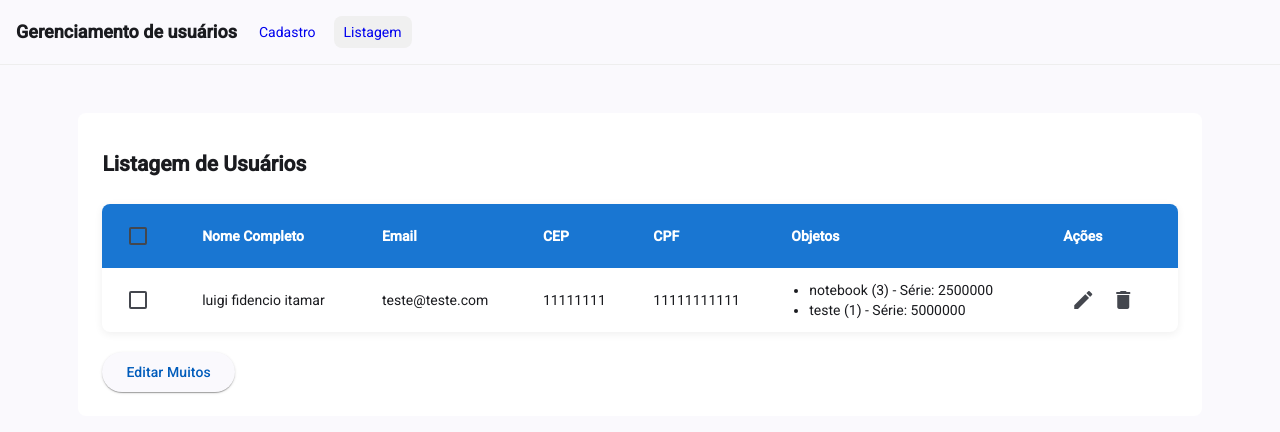
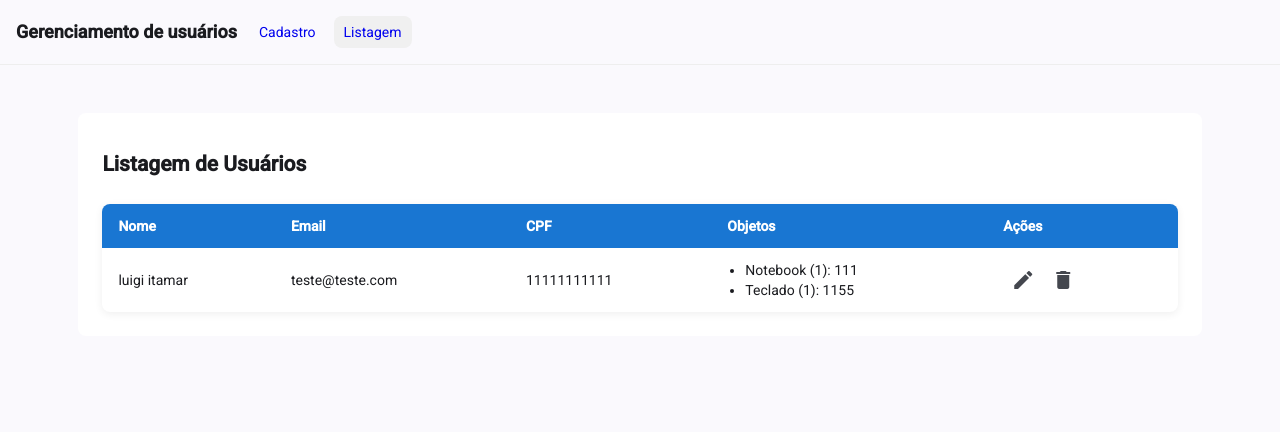
Before and after one commit to LuigiItamar/Projeto-Formulario-Angular, an Angular app in the folder cadastro-usuarios/: page /usuarios in a window 1280 px wide. Shown: the top 432 px of the page. Built offline with nearby package versions, Linux system fonts and the light colour scheme; data requests are answered from the project's data file.

Commit message:
Implementação API Cep

```diff
--- a/cadastro-usuarios/db.json
+++ b/cadastro-usuarios/db.json
@@ -2,24 +2,30 @@
   "usuarios": [
     {
       "nome": "luigi",
-      "nomeMeio": "fidencio",
+      "nomeMeio": "teste",
       "sobrenome": "itamar",
       "email": "teste@teste.com",
-      "cep": "11111111",
+      "cep": "37060130",
       "cpf": "11111111111",
       "objetos": [
         {
-          "nome": "notebook",
-          "quantidade": 3,
-          "nSerie": "2500000"
+          "tipoProduto": "Notebook",
+          "quantidade": 1,
+          "nSerie": [
+            "111"
+          ]
         },
         {
-          "nome": "teste",
+          "tipoProduto": "Teclado",
           "quantidade": 1,
-          "nSerie": "5000000"
+          "nSerie": [
+            "1155"
+          ]
         }
       ],
-      "id": "d415"
+      "endereco": "Rua Paul P. Harris",
+      "cidadeEstado": "Varginha / MG",
+      "id": "6fc3"
     }
   ]
 }
--- a/cadastro-usuarios/src/app/components/modals/confirmar-dialog.component.ts
+++ b/cadastro-usuarios/src/app/components/modals/confirmar-dialog.component.ts
@@ -10,7 +10,7 @@ import { MatButtonModule } from '@angular/material/button';
   template: `
     <ng-container *ngIf="!data?.mensagem">
       <h2 mat-dialog-title>Confirmação</h2>
-      <mat-dialog-content>Tem certeza que deseja cadastrar?</mat-dialog-content>
+      <mat-dialog-content>Tem certeza que deseja {{ isEdicao ? 'cadastrar usuário?' : 'atualizar usuário?' }}</mat-dialog-content>
       <mat-dialog-actions align="end">
         <button mat-button mat-dialog-close="false">Cancelar</button>
         <button mat-raised-button color="primary" [mat-dialog-close]="true">Confirmar</button>
@@ -30,4 +30,8 @@ export class ConfirmarDialogComponent {
     public dialogRef: MatDialogRef<ConfirmarDialogComponent>,
     @Inject(MAT_DIALOG_DATA) public data: any
   ) {}
+
+  get isEdicao(): boolean {
+    return !!this.data?.id;
+  }
 }
--- a/cadastro-usuarios/src/app/models/usuario.model.ts
+++ b/cadastro-usuarios/src/app/models/usuario.model.ts
@@ -14,9 +14,9 @@ export interface Usuario {
   cep: string;
   cpf: string;
   objetos: {
-    nome: string;
+    tipoProduto: string;
     quantidade: number;
-    nSerie: string;
+    nSerie: string[];
   }[];
-  selecionado?: boolean; // <-- Adicione esta linha
+  selecionado?: boolean;
 }
--- a/cadastro-usuarios/src/app/pages/cadastro-usuario/cadastro-usuario.component.ts
+++ b/cadastro-usuarios/src/app/pages/cadastro-usuario/cadastro-usuario.component.ts
@@ -1,30 +1,30 @@
 import { Component, OnInit } from '@angular/core';
+import { FormBuilder, FormGroup, Validators, FormArray, AbstractControl, ReactiveFormsModule } from '@angular/forms';
 import { ActivatedRoute, Router } from '@angular/router';
 import { ApiUsuariosService } from '../../services/api-usuarios.service';
-import { FormBuilder, FormGroup, Validators, FormArray, ReactiveFormsModule } from '@angular/forms';
 import { Usuario } from '../../models/usuario.model';
+import { MatDialog } from '@angular/material/dialog';
 import { CommonModule } from '@angular/common';
-import { HttpClientModule } from '@angular/common/http';
-import { MatDialog } from '@angular/material/dialog';
 import { MatFormFieldModule } from '@angular/material/form-field';
 import { MatInputModule } from '@angular/material/input';
 import { MatButtonModule } from '@angular/material/button';
 import { MatIconModule } from '@angular/material/icon';
-import { MatDialogModule } from '@angular/material/dialog';
+import { MatSelectModule } from '@angular/material/select';
 import { ConfirmarDialogComponent } from '../../components/modals/confirmar-dialog.component';
+import { FormControl } from '@angular/forms';
+import { CepService } from '../../services/cep.service';
 
 @Component({
   selector: 'app-cadastro-usuario',
   standalone: true,
   imports: [
     CommonModule,
-    HttpClientModule,
+    ReactiveFormsModule,
     MatFormFieldModule,
     MatInputModule,
     MatButtonModule,
     MatIconModule,
-    MatDialogModule,
-    ReactiveFormsModule
+    MatSelectModule
   ],
   templateUrl: './cadastro-usuario.component.html',
   styleUrls: ['./cadastro-usuario.component.css']
@@ -32,13 +32,15 @@ import { ConfirmarDialogComponent } from '../../components/modals/confirmar-dial
 export class CadastroUsuarioComponent implements OnInit {
   usuarioForm: FormGroup;
   isEdicao = false;
+  tiposProdutosLista = ['Monitor', 'Notebook', 'Teclado', 'Mouse'];
 
   constructor(
     private fb: FormBuilder,
     private apiUsuarios: ApiUsuariosService,
     private route: ActivatedRoute,
+    private router: Router,
     private dialog: MatDialog,
-    private router: Router
+    private cepService: CepService
   ) {
     this.usuarioForm = this.fb.group({
       nome: ['', Validators.required],
@@ -47,7 +49,9 @@ export class CadastroUsuarioComponent implements OnInit {
       email: ['', [Validators.required, Validators.email]],
       cep: ['', [Validators.required, Validators.pattern(/^\d{8}$/)]],
       cpf: ['', [Validators.required, Validators.pattern(/^\d{11}$/)]],
-      objetos: this.fb.array([])
+      objetos: this.fb.array([]),
+      endereco: [''],
+      cidadeEstado: ['']
     });
   }
 
@@ -64,15 +68,23 @@ export class CadastroUsuarioComponent implements OnInit {
           const usuario = usuarios.find((u: Usuario) => u.id == id);
           if (usuario) {
             this.usuarioForm.patchValue(usuario);
-            // Preenche o FormArray de objetos, se houver
             this.objetos.clear();
             if (usuario.objetos && usuario.objetos.length) {
-              usuario.objetos.forEach((obj: { nome: string; quantidade: number; nSerie: string }) => {
-                this.objetos.push(this.fb.group({
-                  nome: [obj.nome, Validators.required],
+              usuario.objetos.forEach((obj: any) => {
+                const nSerieArray = this.fb.array([]);
+                if (obj.nSerie && Array.isArray(obj.nSerie)) {
+                  obj.nSerie.forEach((serie: string) => {
+                    nSerieArray.push(this.fb.control(serie, Validators.required));
+                  });
+                } else {
+                  nSerieArray.push(this.fb.control('', Validators.required));
+                }
+                const objGroup = this.fb.group({
+                  tipoProduto: [obj.tipoProduto, Validators.required],
                   quantidade: [obj.quantidade, [Validators.required, Validators.min(1)]],
-                  nSerie: [obj.nSerie, Validators.required]
-                }));
+                  nSerie: nSerieArray
+                });
+                this.objetos.push(objGroup);
               });
             }
           }
@@ -82,34 +94,70 @@ export class CadastroUsuarioComponent implements OnInit {
   }
 
   adicionarObjeto() {
-    this.objetos.push(this.fb.group({
-      nome: ['', Validators.required],
+    const objGroup = this.fb.group({
+      tipoProduto: ['', Validators.required],
       quantidade: [1, [Validators.required, Validators.min(1)]],
-      nSerie: ['', Validators.required]
-    }));
+      nSerie: this.fb.array([this.fb.control('', Validators.required)])
+    });
+    this.objetos.push(objGroup);
   }
 
   removerObjeto(index: number) {
     this.objetos.removeAt(index);
   }
 
+  atualizarNumerosSerie(i: number) {
+    const objGroup = this.objetos.at(i) as FormGroup;
+    const quantidade = objGroup.get('quantidade')?.value || 1;
+    const nSerieArray = objGroup.get('nSerie') as FormArray;
+
+    // Adiciona ou remove controles para igualar à quantidade
+    while (nSerieArray.length < quantidade) {
+      nSerieArray.push(this.fb.control('', Validators.required));
+    }
+    while (nSerieArray.length > quantidade) {
+      nSerieArray.removeAt(nSerieArray.length - 1);
+    }
+  }
+
+  getNumerosSerie(obj: AbstractControl): FormControl[] {
+    return (obj.get('nSerie') as FormArray).controls as FormControl[];
+  }
+
+  getNSerieControls(obj: AbstractControl) {
+    return (obj.get('nSerie') as FormArray).controls;
+  }
+
   cadastrar() {
     if (this.usuarioForm.valid) {
+      const objetosParaSalvar = this.objetos.controls.map(control => {
+        const objGroup = control as FormGroup;
+        return {
+          tipoProduto: objGroup.get('tipoProduto')?.value,
+          quantidade: objGroup.get('quantidade')?.value,
+          nSerie: (objGroup.get('nSerie') as FormArray).value
+        };
+      });
+
+      const usuarioParaSalvar = {
+        ...this.usuarioForm.value,
+        objetos: objetosParaSalvar
+      };
+
       this.dialog.open(ConfirmarDialogComponent).afterClosed().subscribe(result => {
         if (result === true) {
-          const id = this.route.snapshot.queryParamMap.get('id');
-          if (id) {
-            // Edição
-            this.apiUsuarios.editar({ ...this.usuarioForm.value, id }).subscribe({
+          if (this.isEdicao) {
+            const id = this.route.snapshot.queryParamMap.get('id');
+            this.apiUsuarios.editar({ ...usuarioParaSalvar, id }).subscribe({
               next: () => {
                 this.dialog.open(ConfirmarDialogComponent, {
                   data: {
                     sucesso: true,
-                    mensagem: 'Usuário editado com sucesso!'
+                    mensagem: 'Usuário atualizado com sucesso!'
                   }
                 }).afterClosed().subscribe(() => {
                   this.usuarioForm.reset();
-                  this.markAllPristineUntouched(this.usuarioForm);
+                  this.objetos.clear();
                   this.router.navigate(['/usuarios']);
                 });
               },
@@ -123,8 +171,7 @@ export class CadastroUsuarioComponent implements OnInit {
               }
             });
           } else {
-            // Cadastro novo
-            this.apiUsuarios.criar(this.usuarioForm.value).subscribe({
+            this.apiUsuarios.criar(usuarioParaSalvar).subscribe({
               next: () => {
                 this.dialog.open(ConfirmarDialogComponent, {
                   data: {
@@ -133,7 +180,7 @@ export class CadastroUsuarioComponent implements OnInit {
                   }
                 }).afterClosed().subscribe(() => {
                   this.usuarioForm.reset();
-                  this.markAllPristineUntouched(this.usuarioForm);
+                  this.objetos.clear();
                   this.router.navigate(['/usuarios']);
                 });
               },
@@ -154,16 +201,17 @@ export class CadastroUsuarioComponent implements OnInit {
     }
   }
 
-  private markAllPristineUntouched(formGroup: FormGroup | FormArray) {
-    formGroup.markAsPristine();
-    formGroup.markAsUntouched();
-    Object.values(formGroup.controls).forEach(control => {
-      if (control instanceof FormGroup || control instanceof FormArray) {
-        this.markAllPristineUntouched(control);
-      } else {
-        control.markAsPristine();
-        control.markAsUntouched();
-      }
-    });
+  onCepChange() {
+    const cep = this.usuarioForm.get('cep')?.value;
+    if (cep && cep.length === 8) {
+      this.cepService.buscarCep(cep).subscribe((data: any) => {
+        if (data) {
+          this.usuarioForm.patchValue({
+            endereco: data.logradouro || '',
+            cidadeEstado: `${data.localidade || ''} / ${data.uf || ''}`
+          });
+        }
+      });
+    }
   }
 }
--- a/cadastro-usuarios/src/app/pages/listagem-usuarios/listagem-usuarios.component.html
+++ b/cadastro-usuarios/src/app/pages/listagem-usuarios/listagem-usuarios.component.html
@@ -1,14 +1,10 @@
 <div class="listagem-container mat-elevation-z2">
-<h2>Listagem de Usuários</h2>
+  <h2>Listagem de Usuários</h2>
   <table>
     <thead>
       <tr>
-        <th>
-          <mat-checkbox [(ngModel)]="selecionarTodos" (change)="toggleTodos()"></mat-checkbox>
-        </th>
-        <th>Nome Completo</th>
+        <th>Nome</th>
         <th>Email</th>
-        <th>CEP</th>
         <th>CPF</th>
         <th>Objetos</th>
         <th>Ações</th>
@@ -16,20 +12,16 @@
     </thead>
     <tbody>
       <tr *ngFor="let usuario of usuarios">
-        <td>
-          <mat-checkbox [(ngModel)]="usuario.selecionado"></mat-checkbox>
-        </td>
-        <td>{{ usuario.nome }}
-            {{ usuario.nomeMeio }}
-            {{ usuario.sobrenome }}
-        </td>
+        <td>{{ usuario.nome }} {{ usuario.sobrenome }}</td>
         <td>{{ usuario.email }}</td>
-        <td>{{ usuario.cep }}</td>
         <td>{{ usuario.cpf }}</td>
         <td>
           <ul>
             <li *ngFor="let obj of usuario.objetos">
-              {{ obj.nome }} ({{ obj.quantidade }}) - Série: {{ obj.nSerie }}
+              {{ obj.tipoProduto }} ({{ obj.quantidade }}):
+              <span *ngFor="let serie of obj.nSerie; let last = last">
+                {{ serie }}<span *ngIf="!last">, </span>
+              </span>
             </li>
           </ul>
         </td>
@@ -44,5 +36,4 @@
       </tr>
     </tbody>
   </table>
-  <button style="margin-top: 20px;" mat-raised-button color="accent" (click)="abrirEditarMuitos()">Editar Muitos</button>
 </div>
--- a/cadastro-usuarios/src/app/pages/listagem-usuarios/listagem-usuarios.component.ts
+++ b/cadastro-usuarios/src/app/pages/listagem-usuarios/listagem-usuarios.component.ts
@@ -5,25 +5,19 @@ import { Usuario } from '../../models/usuario.model';
 import { Router } from '@angular/router';
 import { MatIconModule } from '@angular/material/icon';
 import { MatButtonModule } from '@angular/material/button';
-import { MatDialog } from '@angular/material/dialog';
-import { AtualizarUsuariosComponent } from '../../components/modals/atualizar-usuarios.component';
-import { MatCheckboxModule } from '@angular/material/checkbox';
-import { FormsModule } from '@angular/forms';
 
 @Component({
   selector: 'app-listagem-usuarios',
   standalone: true,
-  imports: [CommonModule, MatIconModule, MatButtonModule, MatCheckboxModule, FormsModule],
+  imports: [CommonModule, MatIconModule, MatButtonModule],
   templateUrl: './listagem-usuarios.component.html',
   styleUrls: ['./listagem-usuarios.component.css']
 })
 export class ListagemUsuariosComponent implements OnInit {
   usuarios: Usuario[] = [];
-  selecionarTodos = false;
 
   constructor(
     private apiUsuarios: ApiUsuariosService,
-    private dialog: MatDialog,
     private router: Router
   ) {}
 
@@ -35,6 +29,7 @@ export class ListagemUsuariosComponent implements OnInit {
     this.apiUsuarios.listar().subscribe({
       next: data => this.usuarios = data,
       error: err => {
+        alert('Erro ao carregar usuários: ' + err);
       }
     });
   }
@@ -51,24 +46,4 @@ export class ListagemUsuariosComponent implements OnInit {
   editarUsuario(usuario: Usuario) {
     this.router.navigate(['/cadastro'], { queryParams: { id: usuario.id } });
   }
-
-  toggleTodos() {
-    this.usuarios.forEach(u => u.selecionado = this.selecionarTodos);
-  }
-
-  abrirEditarMuitos() {
-    const selecionados = this.usuarios.filter(u => u.selecionado);
-    if (selecionados.length === 0) {
-      alert('Selecione pelo menos um usuário para editar.');
-      return;
-    }
-    this.dialog.open(AtualizarUsuariosComponent, {
-      data: selecionados
-    }).afterClosed().subscribe(result => {
-      if (result) {
-        // Aqui você pode implementar a lógica de atualização em massa
-        // Exemplo: this.apiUsuarios.editarMuitos(result).subscribe(...)
-      }
-    });
-  }
 }
```
Also changed, not shown: cadastro-usuarios/src/app/pages/cadastro-usuario/cadastro-usuario.component.css (+26 -4 lines), cadastro-usuarios/src/app/pages/cadastro-usuario/cadastro-usuario.component.html (+43 -16 lines), cadastro-usuarios/src/app/services/cep.service.ts (added, +14 -0 lines).
